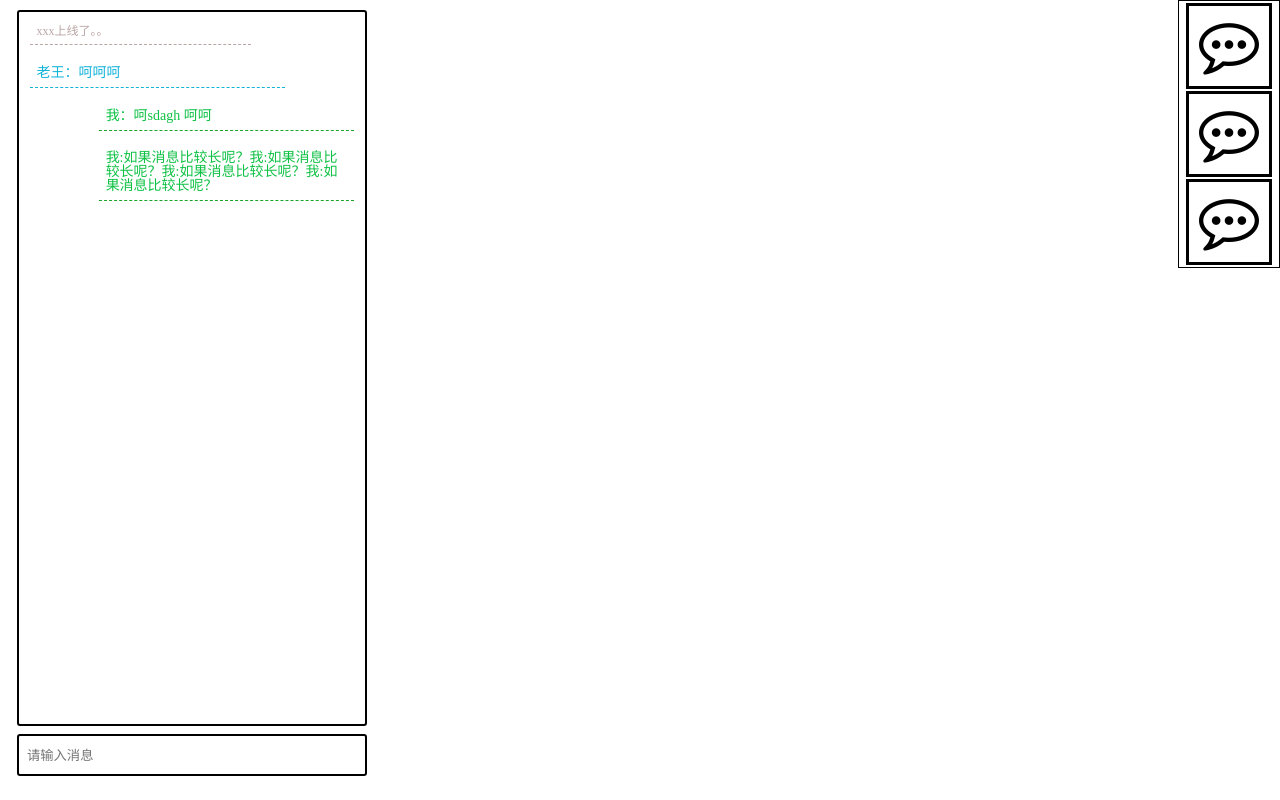
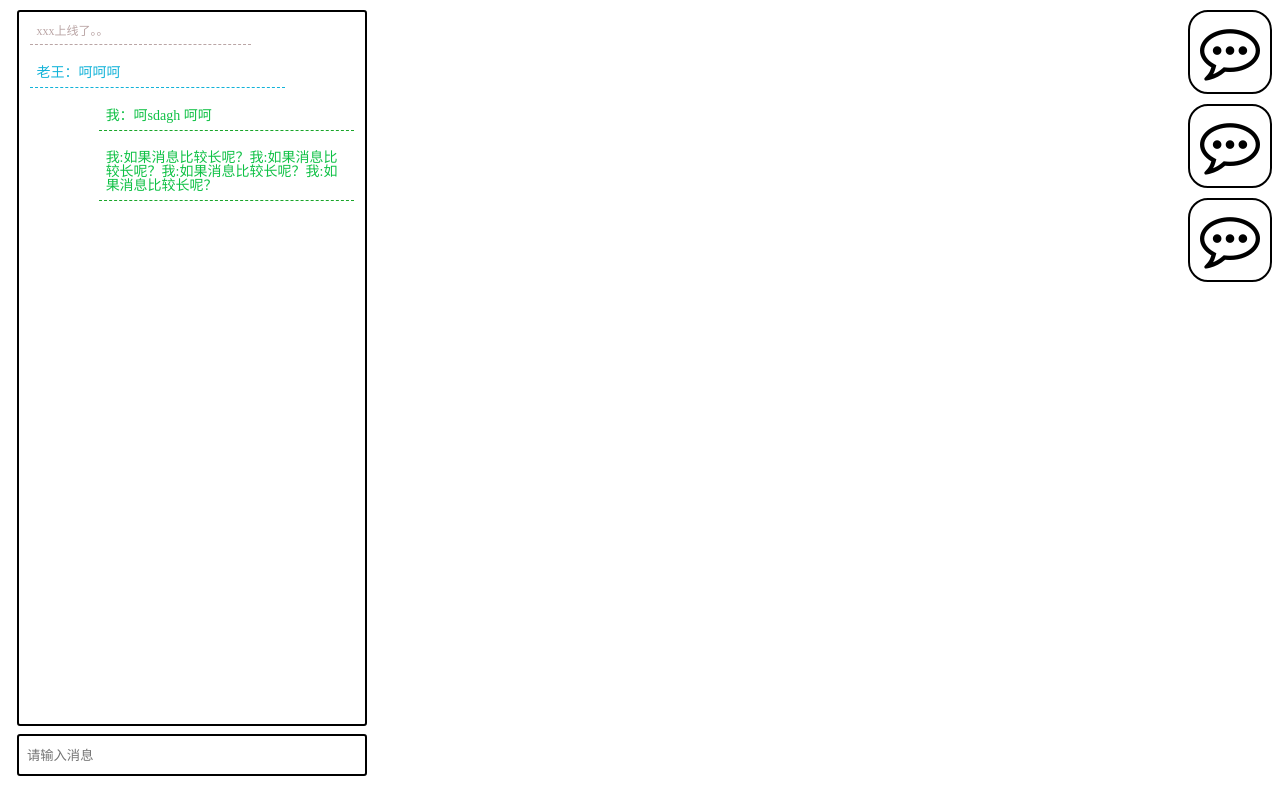
Before and after one commit to ierii/RIAChatRoom, a plain HTML site: page index.html in a window 1280 px wide. Drawn offline with Linux system fonts and the light colour scheme.

Commit message:
change the less file

```diff
--- a/style/index.less
+++ b/style/index.less
@@ -75,17 +75,19 @@ body {
 		right: 0px;
 		display: block;
 		position: absolute;
-		border: 1px solid #000;
+//		border: 1px solid #000;
 		width: 100px;
 		li{
-			margin:2% auto;
+			margin:10px auto;
 			line-height: 80px;
 			text-align: center;
 			font-size: 60px;
 			display: block;
 			width: 80px;
 			height: 80px;
-			border: 3px solid #000;
+			border: 2px solid #000;
+			border-radius:20px;
+			cursor: pointer;
 		}
 	}
 	.chat-room-wrapper {
```
Also changed, not shown: style/index.css.
